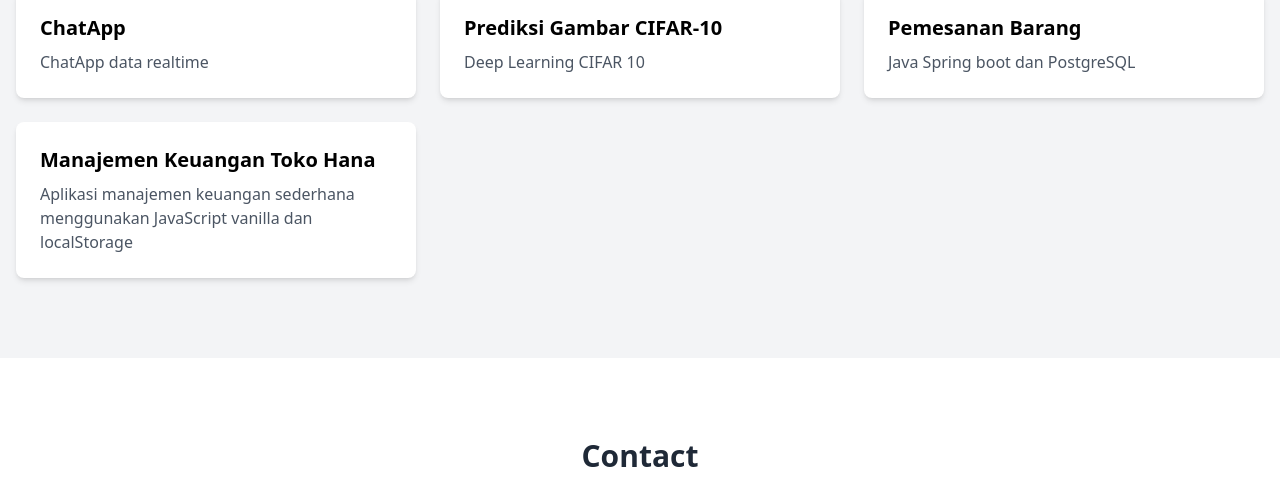
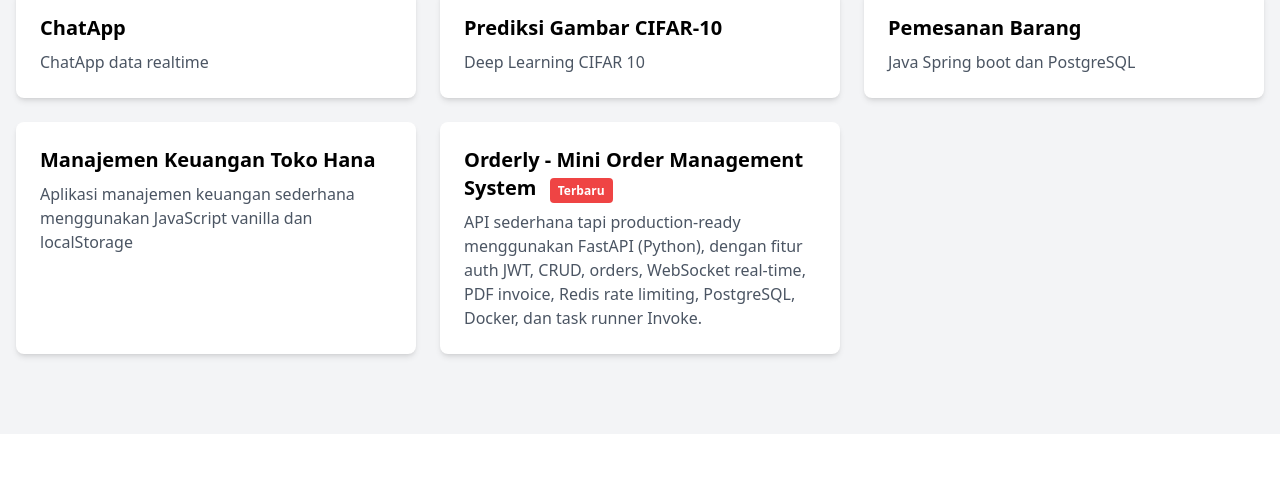
Before and after one commit to dzikrihayatulfata/Dzikri-Hayatulfata, a plain HTML site: page index.html in a window 1280 px wide. Shown: the part 1580-2083 px from the top of the page. Drawn offline with nearby package versions, Linux system fonts and the light colour scheme.

Commit message:
Update index.html

```diff
--- a/index.html
+++ b/index.html
@@ -106,6 +106,11 @@
                 <a href="https://github.com/dzikrihayatulfata/manajemenkeuangantokohana" target="_blank" class="bg-white rounded-lg shadow-md p-6 hover:shadow-lg transition transform hover:scale-105 block">
                     <h3 class="text-xl font-semibold mb-2">Manajemen Keuangan Toko Hana <span id="new-badge" class="bg-red-500 text-white text-xs px-2 py-1 rounded ml-2">Terbaru</span></h3>
                     <p class="text-gray-600">Aplikasi manajemen keuangan sederhana menggunakan JavaScript vanilla dan localStorage</p>
+                </a>
+
+                <a href="https://github.com/dzikrihayatulfata/orderly" target="_blank" class="bg-white rounded-lg shadow-md p-6 hover:shadow-lg transition transform hover:scale-105 block">
+                    <h3 class="text-xl font-semibold mb-2">Orderly - Mini Order Management System <span class="bg-red-500 text-white text-xs px-2 py-1 rounded ml-2">Terbaru</span></h3>
+                    <p class="text-gray-600">API sederhana tapi production-ready menggunakan FastAPI (Python), dengan fitur auth JWT, CRUD, orders, WebSocket real-time, PDF invoice, Redis rate limiting, PostgreSQL, Docker, dan task runner Invoke.</p>
                 </a>
 
             </div>
```
